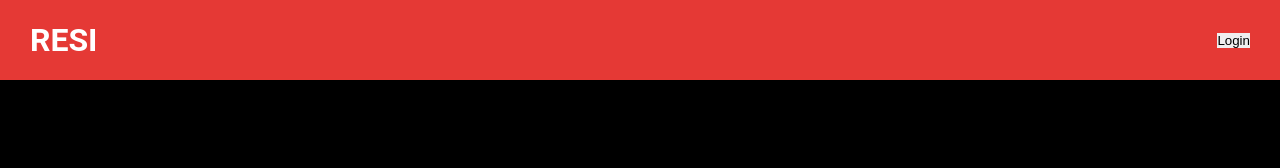
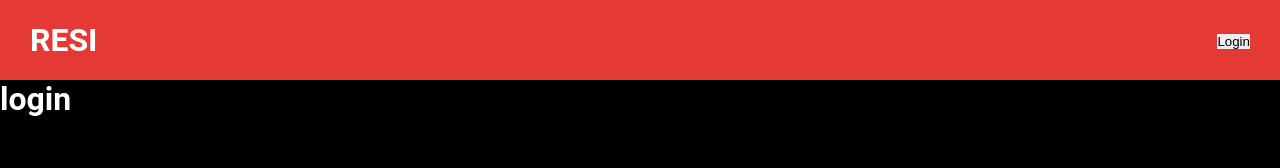
Before and after one commit to resi-restaurante/RESI, a React (Create React App) app in the folder main/: page /login in a window 1280 px wide. Shown: the top 168 px of the page. Built offline with nearby package versions, Linux system fonts and the light colour scheme.

Commit message:
add routes

```diff
--- a/main/package.json
+++ b/main/package.json
@@ -12,6 +12,7 @@
     "@types/react-dom": "^17.0.0",
     "react": "^17.0.1",
     "react-dom": "^17.0.1",
+    "react-router-dom": "^5.2.0",
     "react-scripts": "4.0.2",
     "styled-components": "^5.2.3",
     "typescript": "^4.1.2",
@@ -42,6 +43,7 @@
     ]
   },
   "devDependencies": {
+    "@types/react-router-dom": "^5.1.7",
     "@types/styled-components": "^5.1.9"
   }
 }
--- a/main/src/App.tsx
+++ b/main/src/App.tsx
@@ -1,10 +1,12 @@
 import Header from './components/Header';
+import Routes from './pages/routes';
 
 function App() {
   return (
-    <>
-      <Header />
-    </>
+
+    <Routes />
+
+
   )
 }
 
--- a/main/src/components/Header/index.tsx
+++ b/main/src/components/Header/index.tsx
@@ -1,11 +1,19 @@
 import { ButtonLogin, Container } from './styles';
+import { Link } from 'react-router-dom';
 
 
 function Header() {
   return (
     <Container>
-      <h1>RESI</h1>
-      <ButtonLogin>Login</ButtonLogin>
+
+      <Link to="/">
+        <h1>RESI</h1>
+      </Link>
+
+      <Link to="/login">
+        <ButtonLogin>Login</ButtonLogin>
+      </Link>
+
     </Container>
   );
 };
--- /dev/null
+++ b/main/src/pages/Home/index.tsx
@@ -0,0 +1,14 @@
+import Header from '../../components/Header';
+import { Container } from './styles';
+
+function Home() {
+  return (
+    <Container>
+      <Header />
+      <h1>Pagina Inicial</h1>
+
+    </Container>
+  );
+};
+
+export default Home;
--- /dev/null
+++ b/main/src/pages/Home/styles.ts
@@ -0,0 +1,5 @@
+import styled from 'styled-components';
+
+export const Container = styled.div`
+
+`;
--- /dev/null
+++ b/main/src/pages/LoginPage/index.tsx
@@ -0,0 +1,14 @@
+import Header from '../../components/Header';
+import { Container } from './styles';
+
+
+function LoginPage() {
+  return (
+    <Container>
+      <Header />
+      <h1>login</h1>
+    </Container>
+  );
+};
+
+export default LoginPage;
--- /dev/null
+++ b/main/src/pages/LoginPage/styles.ts
@@ -0,0 +1,5 @@
+import styled from 'styled-components';
+
+export const Container = styled.div`
+
+`;
--- /dev/null
+++ b/main/src/pages/routes.js
@@ -0,0 +1,21 @@
+import { BrowserRouter as Router, Route, Switch } from "react-router-dom"
+import Home from './Home';
+import LoginPage from './LoginPage';
+
+function Routes() {
+  return (
+
+    <Router>
+      <Switch>
+        <Route path="/" exact>
+          <Home />
+        </Route>
+        <Route path="/login">
+          <LoginPage />
+        </Route>
+      </Switch>
+    </Router>
+  )
+}
+
+export default Routes;
```
Also changed, not shown: 1 other file (tests, documents, lock files or other folders).
